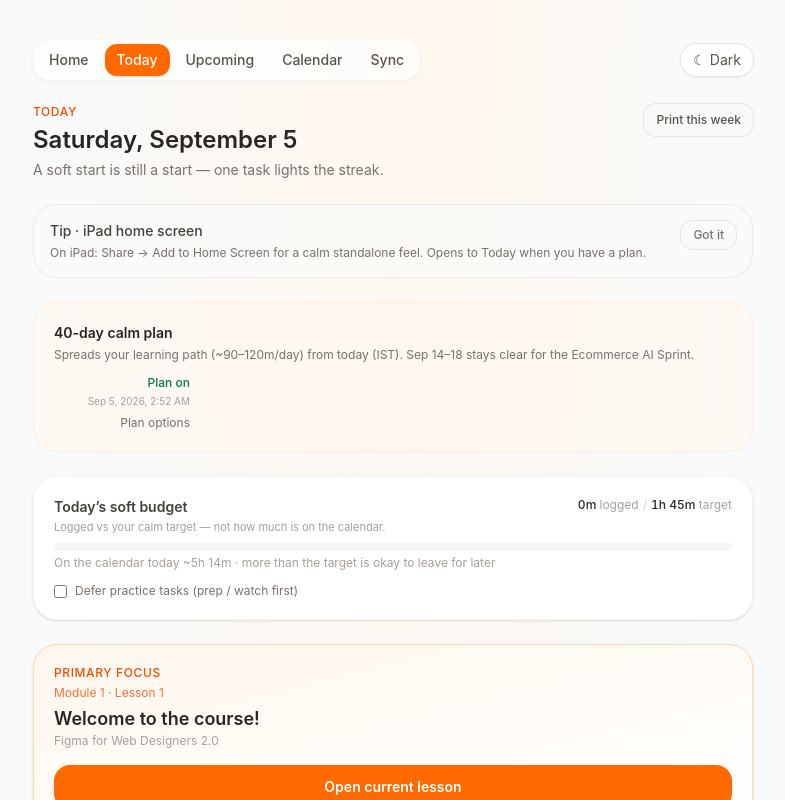
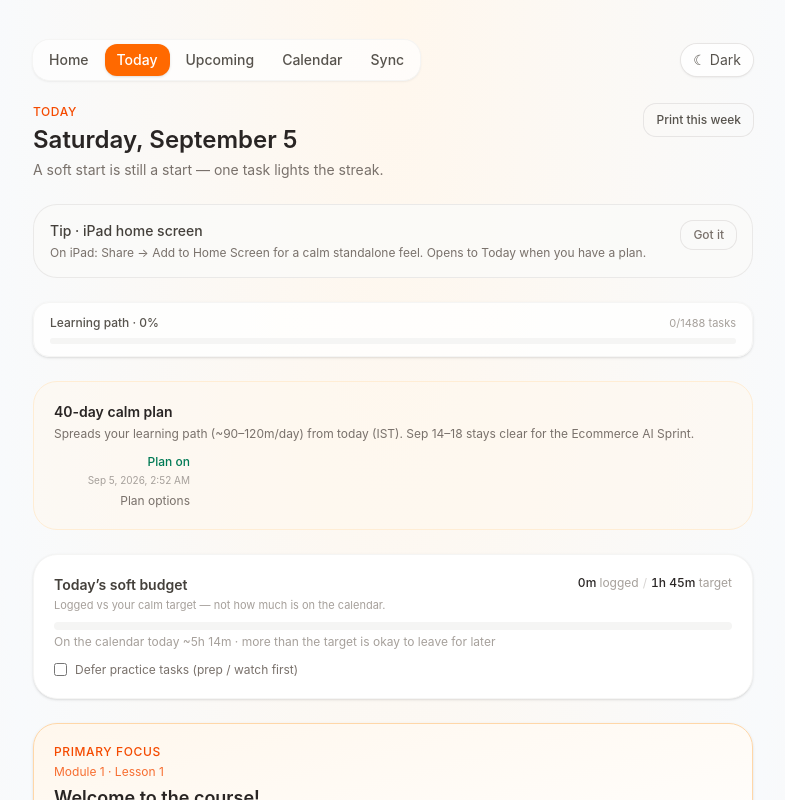
Before and after one commit to kalyankadali/flux-academy-tracker, a React (Vite) app: page / in a window 1280 px wide. Both pictures are taken after a click on the button "Generate 40-day plan". Shown: the top 800 px of the page, without its empty margins (247-1032 px from the left). Built offline with nearby package versions, Linux system fonts and the light colour scheme.

Commit message:
Add first-win cheer and Today path progress

```diff
--- a/src/components/TodayView.tsx
+++ b/src/components/TodayView.tsx
@@ -18,6 +18,8 @@ import { isLessonComplete } from '../utils/progress';
 import { countDaysBehind } from '../utils/plan40';
 import { budgetStatus, minutesLoggedToday, todayScheduledMinutes } from '../utils/dailyBudget';
 import { canUseStreakShield } from '../utils/streakShield';
+import { aggregateLearningPathPct } from '../utils/pathProgress';
+import { ProgressBar } from './ProgressBar';
 
 const SPRINT_URL = 'https://flux-academy.com/ecommerce-ai-sprint';
 
@@ -135,6 +137,8 @@ export function TodayView({
 
   const showWeekly = isSunday() && prefs.weeklyReviewDismissedWeek !== weekKey;
 
+  const pathAgg = useMemo(() => aggregateLearningPathPct(COURSES), []);
+
   const weekWins = useMemo(() => {
     const lessons: string[] = [];
     const subtasks: string[] = [];
@@ -166,6 +170,16 @@ export function TodayView({
       </header>
 
       {!prefs.tipDismissed && <IpadTip onDismiss={onDismissTip} />}
+
+      <div className="rounded-2xl border border-stone-100 bg-white/80 px-4 py-3 shadow-sm dark:border-stone-800 dark:bg-stone-900/80">
+        <div className="mb-1.5 flex items-baseline justify-between gap-2">
+          <p className="text-xs font-medium text-stone-600 dark:text-stone-300">
+            Learning path · {pathAgg.pct}%
+          </p>
+          <p className="text-[11px] text-stone-400">{pathAgg.subtasksDone}/{pathAgg.subtasksTotal} tasks</p>
+        </div>
+        <ProgressBar pct={pathAgg.pct} size="sm" />
+      </div>
 
       <div className={`rounded-3xl border p-5 ${sprintFocus ? 'border-stone-100 bg-stone-50/40 opacity-80 dark:border-stone-800' : 'border-orange-100 bg-orange-50/50 dark:border-orange-900/40 dark:bg-orange-950/20'}`}>
         <div className="flex flex-wrap items-start justify-between gap-3">
```
